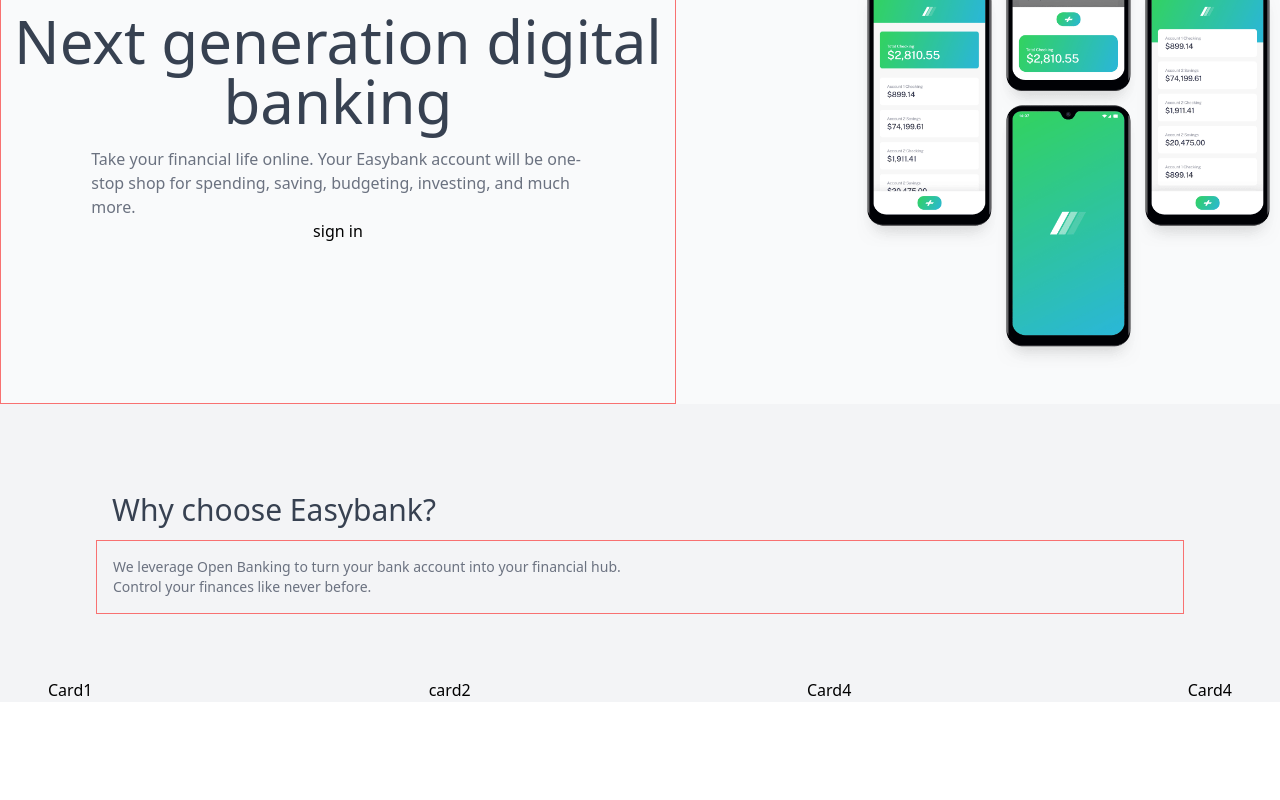
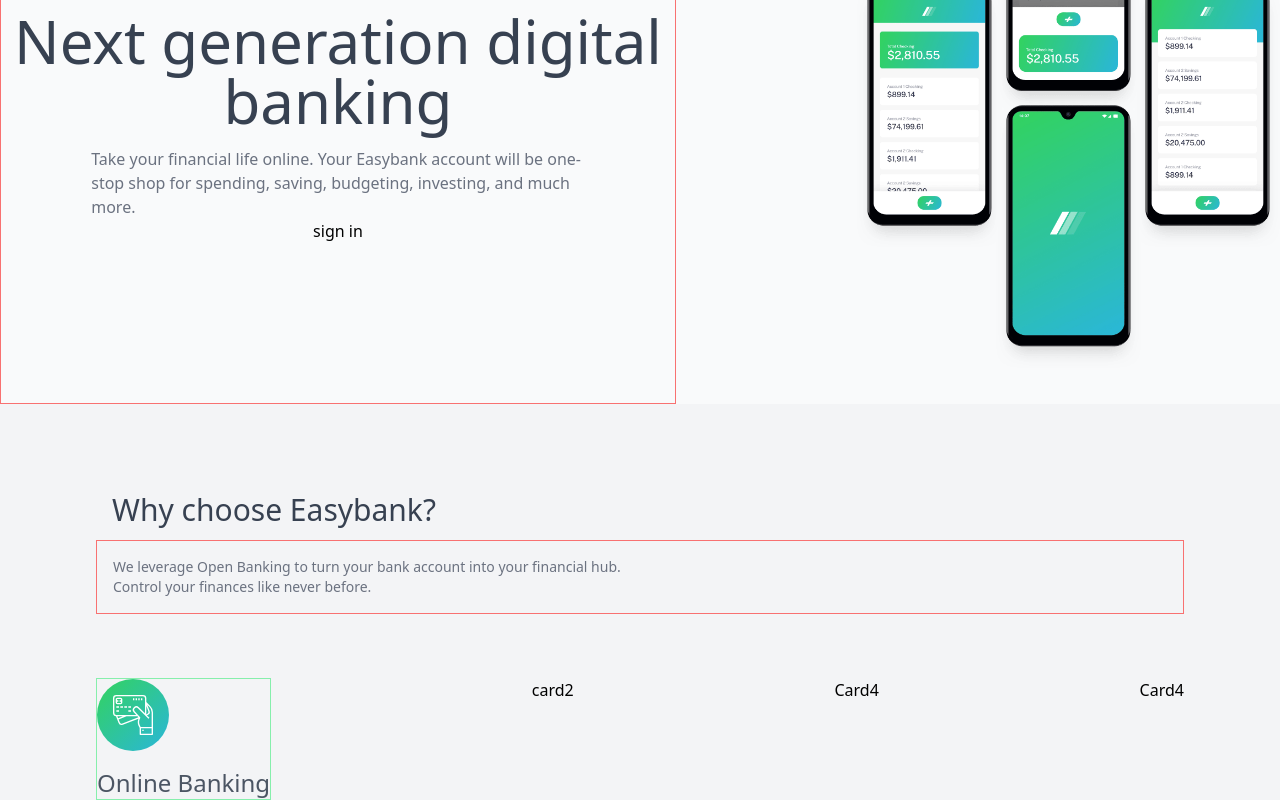
Before and after one commit to iamclement1/EasyBank, a React (Vite) app: page / in a window 1280 px wide. Shown: the part 230-1030 px from the top of the page. Before the commit the page ends 932 px from the top, so only its background shows below. Built offline with nearby package versions, Linux system fonts and the light colour scheme.

Commit message:
import card icon

```diff
--- a/src/pages/ProductCard.jsx
+++ b/src/pages/ProductCard.jsx
@@ -1,12 +1,21 @@
 import React from 'react'
+import OnlineBanking from '../assets/icon-online.svg'
+import IconOnboarding from '../assets/icon-onboarding.svg'
+import IconApi from '../assets/icon-api.svg'
+import IconBudgeting from '../assets/icon-budgeting.svg'
 
 function ProductCard() {
 
     return (
     <div>
         <section>
-            <div className="product-card flex md:px-12 justify-between">
-                <div>Card1</div>
+            <div className="product-card md:flex block md:px-24 justify-between
+            md:text-left text-center">
+                <div className='border border-green-300'>
+                    <img src={ OnlineBanking } alt="banking icon"
+                    classname=""/>
+                    <h2 className='pt-4 md:text-2xl text-gray-600'>Online Banking</h2>
+                </div>
                 <div className="card2">card2</div>
                 <div>Card4</div>
                 <div>Card4</div>
```
